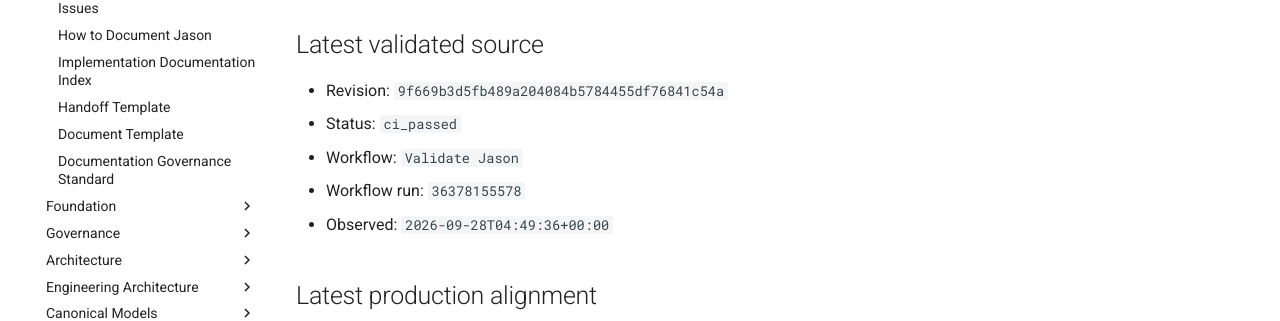
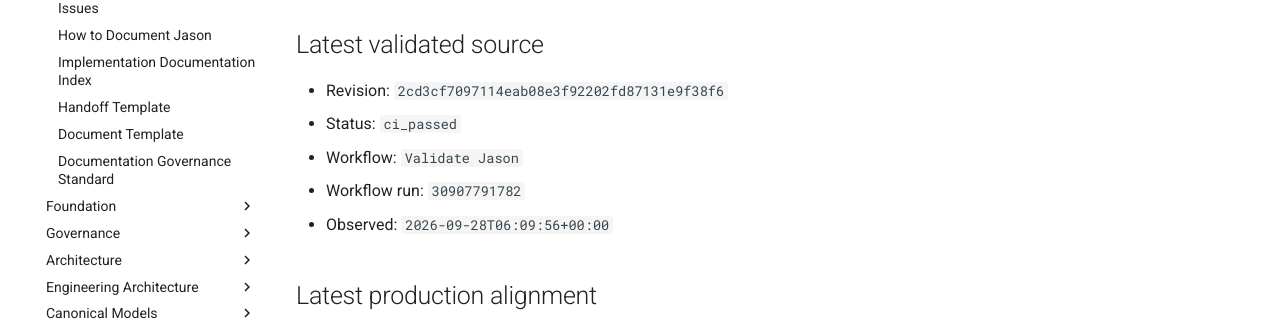
Before and after one commit to al-teamaot-com/jason, an MkDocs documentation site: the page built from docs/control/AUTOMATED-CHANGE-STATE.md, in a window 1280 px wide and 1163 px high. Shown: the part 337-658 px from the top of the window. Built offline with MkDocs 1.6.1 and Material for MkDocs 9.7.7, drawn with Linux system fonts in a browser that asks for light colours; comment, search, counter and statistics services are not loaded.

Commit message:
Reconcile automated documentation state for 2cd3cf709711

```diff
--- a/docs/control/AUTOMATED-CHANGE-STATE.md
+++ b/docs/control/AUTOMATED-CHANGE-STATE.md
@@ -8,11 +8,11 @@
 
 ## Latest validated source
 
-- Revision: `9f669b3d5fb489a204084b5784455df76841c54a`
+- Revision: `2cd3cf7097114eab08e3f92202fd87131e9f38f6`
 - Status: `ci_passed`
 - Workflow: `Validate Jason`
-- Workflow run: `36378155578`
-- Observed: `2026-09-28T04:49:36+00:00`
+- Workflow run: `30907791782`
+- Observed: `2026-09-28T06:09:56+00:00`
 
 ## Latest production alignment
 
```
Also changed, not shown: docs/control/AUTOMATED-CHANGE-STATE.json (+4 -4 lines).
